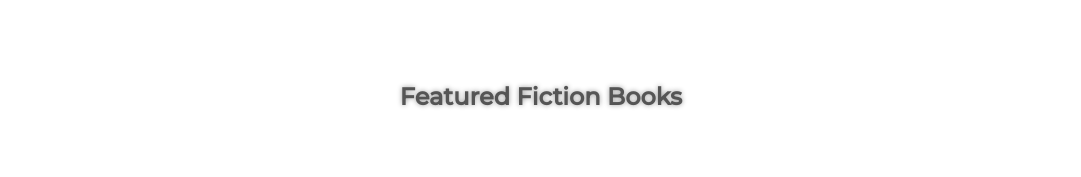
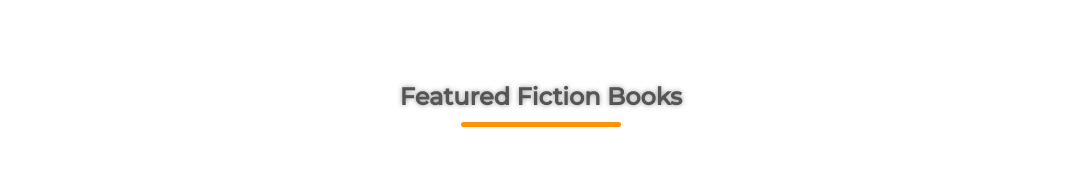
Before and after one commit to nhattran1206/nhattran1206.github.io, a plain HTML site: page index.html in a window 1280 px wide. Shown: the part 1045-1222 px from the top of the page, without its empty margins (99-1180 px from the left). Drawn offline with Linux system fonts and the light colour scheme.

Commit message:
Update style.css

```diff
--- a/style.css
+++ b/style.css
@@ -164,12 +164,22 @@ p{
     text-align: center;
     text-shadow: 0 0 5px #999;
     margin: 0 auto 80px;
-    position: inherit;
+    position: relative;
     line-height: 60px;
     color: #555;
     font-weight: bolder;
 }
-
+.title::after{
+    content: '';
+    background: #ff9204;
+    width: 160px;
+    height: 5px;
+    border-radius: 5px;
+    position: absolute;
+    bottom: 0;
+    left: 50%;
+    transform: translateX(-50%);
+}
 h4{
     color: #556;
     font-weight: bold;
```
